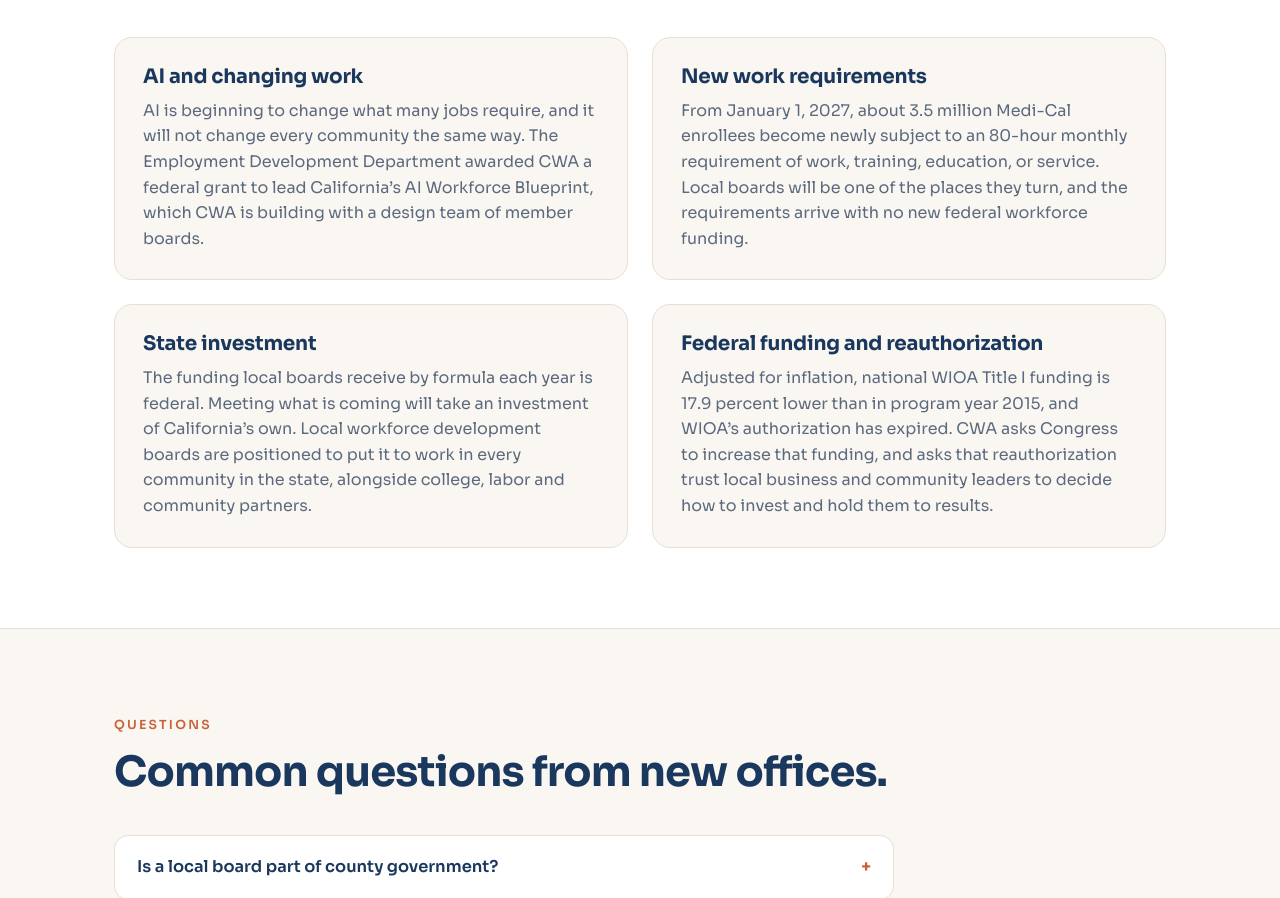
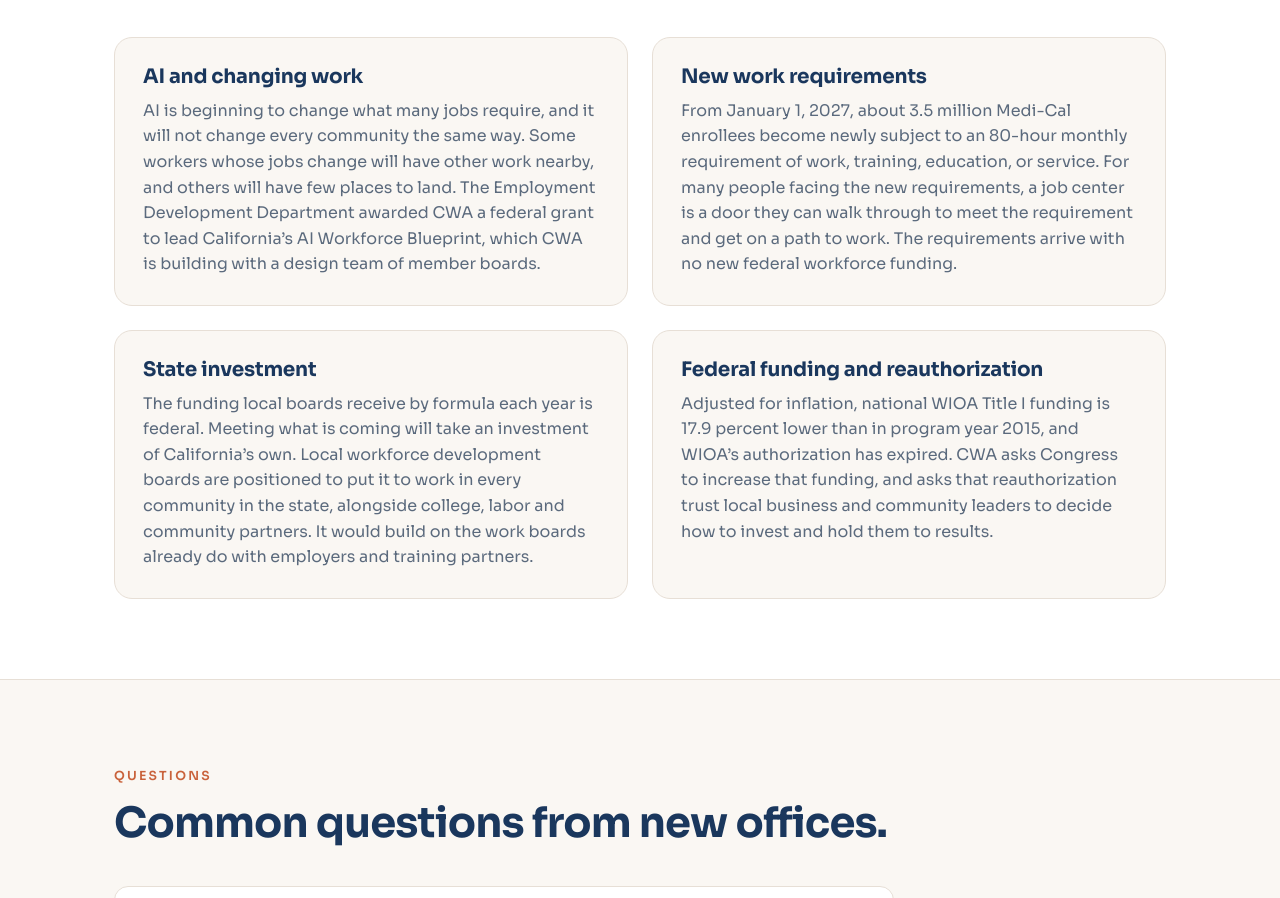
Before and after one commit to Cal-Workforce/cwa-website, a plain HTML site: page workforce-system.html in a window 1280 px wide. Shown: the part 8120-9018 px from the top of the page. Drawn offline with Linux system fonts and the light colour scheme.

Commit message:
Workforce system page: three sentences in What's ahead (#5)
Adds a plain sentence on how AI differs by community, the job center as a
door for people facing the new work requirements, and one sentence saying a
state investment would build on work boards already do.


Claude-Session: https://claude.ai/code/session_013nkP92utPirCBY5FyDFqPQ

Co-authored-by: Claude <noreply@anthropic.com>

```diff
--- a/workforce-system.html
+++ b/workforce-system.html
@@ -559,9 +559,9 @@
       <h2 id="ah-h">Decisions coming before Congress and Sacramento.</h2>
     </div>
     <div class="cards2">
-      <div class="wcard reveal"><h3>AI and changing work</h3><p>AI is beginning to change what many jobs require, and it will not change every community the same way. The Employment Development Department awarded CWA a federal grant to lead California&rsquo;s AI Workforce Blueprint, which CWA is building with a design team of member boards.</p></div>
-      <div class="wcard reveal d1"><h3>New work requirements</h3><p>From January 1, 2027, about 3.5 million Medi-Cal enrollees become newly subject to an 80-hour monthly requirement of work, training, education, or service. Local boards will be one of the places they turn, and the requirements arrive with no new federal workforce funding.</p></div>
-      <div class="wcard reveal"><h3>State investment</h3><p>The funding local boards receive by formula each year is federal. Meeting what is coming will take an investment of California&rsquo;s own. Local workforce development boards are positioned to put it to work in every community in the state, alongside college, labor and community partners.</p></div>
+      <div class="wcard reveal"><h3>AI and changing work</h3><p>AI is beginning to change what many jobs require, and it will not change every community the same way. Some workers whose jobs change will have other work nearby, and others will have few places to land. The Employment Development Department awarded CWA a federal grant to lead California&rsquo;s AI Workforce Blueprint, which CWA is building with a design team of member boards.</p></div>
+      <div class="wcard reveal d1"><h3>New work requirements</h3><p>From January 1, 2027, about 3.5 million Medi-Cal enrollees become newly subject to an 80-hour monthly requirement of work, training, education, or service. For many people facing the new requirements, a job center is a door they can walk through to meet the requirement and get on a path to work. The requirements arrive with no new federal workforce funding.</p></div>
+      <div class="wcard reveal"><h3>State investment</h3><p>The funding local boards receive by formula each year is federal. Meeting what is coming will take an investment of California&rsquo;s own. Local workforce development boards are positioned to put it to work in every community in the state, alongside college, labor and community partners. It would build on the work boards already do with employers and training partners.</p></div>
       <div class="wcard reveal d1"><h3>Federal funding and reauthorization</h3><p>Adjusted for inflation, national WIOA Title I funding is 17.9 percent lower than in program year 2015, and WIOA&rsquo;s authorization has expired. CWA asks Congress to increase that funding, and asks that reauthorization trust local business and community leaders to decide how to invest and hold them to results.</p></div>
     </div>
   </div>
```
